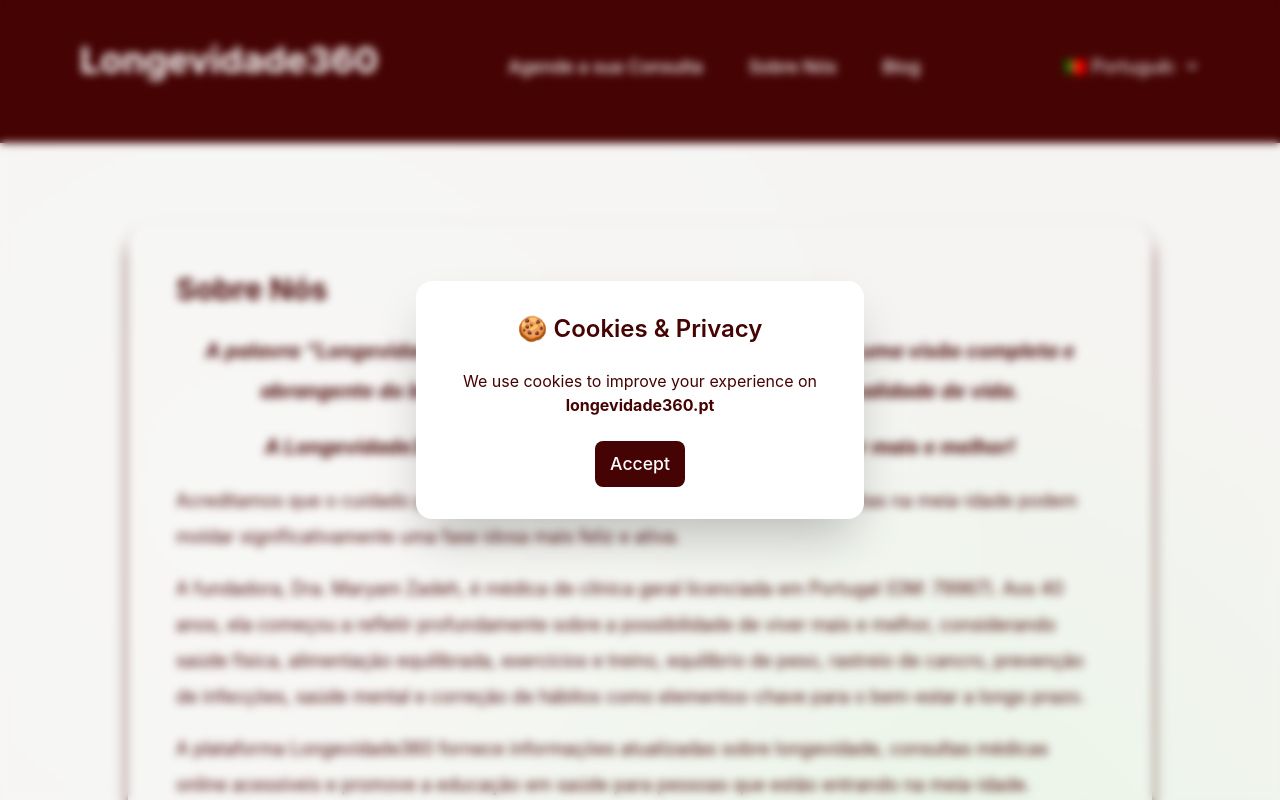
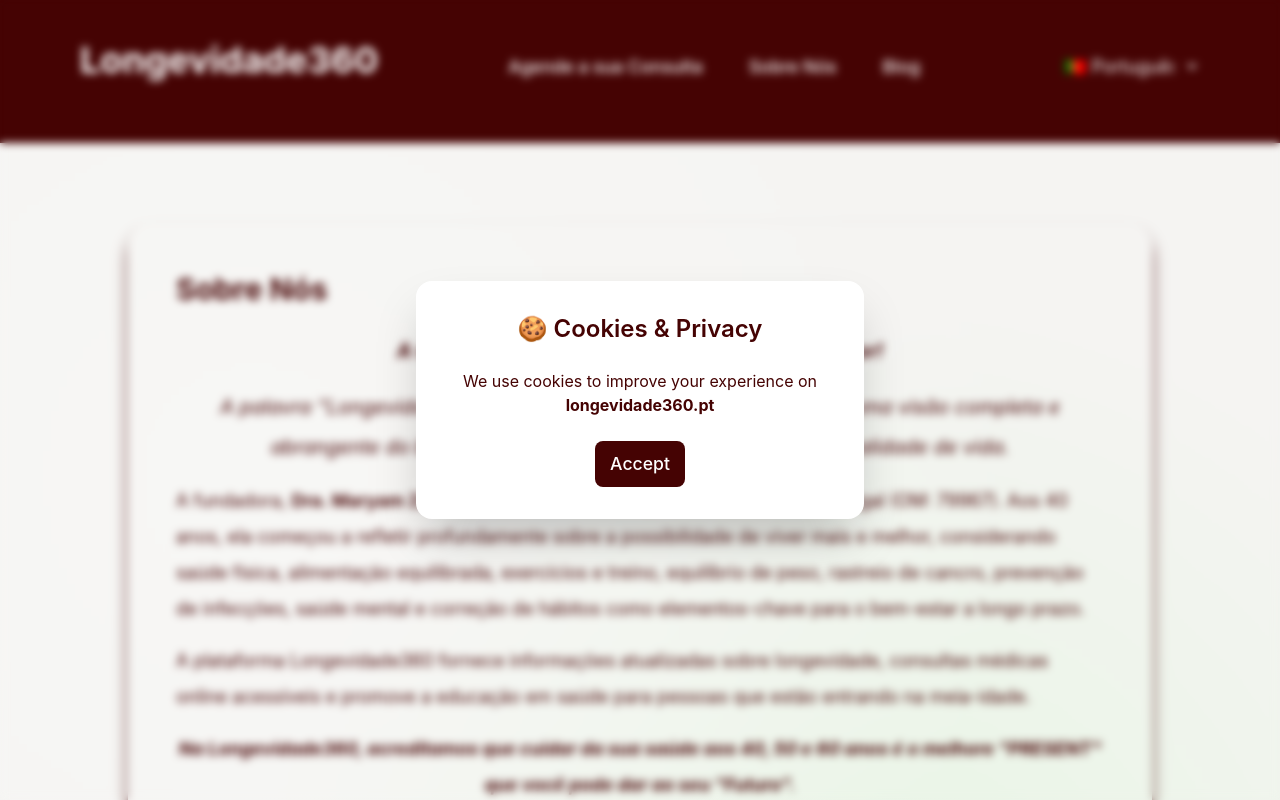
Before and after one commit to Maryamtehranizadeh/longevidade360, a React (Vite) app: page /about in a window 1280 px wide. Shown: the top 800 px of the page. Built offline with nearby package versions, Linux system fonts and the light colour scheme.

Commit message:
some style

```diff
--- a/src/components/ContactUsForm.jsx
+++ b/src/components/ContactUsForm.jsx
@@ -38,8 +38,11 @@ function ContactUsForm() {
   };
 
   return (
-    <div className="m-6 p-6 w-auto md:w-1/2 lg:w-1/3">
+    <div className="mx-auto my-8 p-6 w-auto max-w-xl">
       <form className="flex flex-col space-y-4" onSubmit={handleSubmit}>
+        <h2 className="text-2xl font-bold mb-4 text-primary">
+          {t("Contact Us")}
+        </h2>
         <input
           type="text"
           placeholder={t("Full Name")}
@@ -64,12 +67,7 @@ function ContactUsForm() {
           rows={6}
           required
         />
-        <button
-          type="submit"
-          className="bg-[var(--primary-color)] text-[var(--secondary-color)] p-2 rounded"
-        >
-          {t("Send")}
-        </button>
+        <button type="submit">{t("Send")}</button>
         {status === "success" && (
           <p className="text-green-600">{t("Message sent successfully")}!</p>
         )}
--- a/src/locales/en/translation.json
+++ b/src/locales/en/translation.json
@@ -21,14 +21,20 @@
   "Please explain your health issue and what you would like to achieve with the online appointment.": "Please explain your health issue and what you would like to achieve with the online appointment.",
   "Brief Explanation": "Brief Explanation",
   "Book Appointment": "Book Appointment",
+  "Send": "Send",
+  "Message sent successfully": "Message sent successfully",
+  "Contact Us": "Contact Us",
+  "Full Name": "Full Name",
+  "Something went wrong. Please try again later": "Something went wrong. Please try again later",
+  "Message": "Message",
   "about": {
     "title": "About Us",
-    "paragraph1": "The word “Longevidade” in portuguese language means \"longevity\", which literaly comes from \"Long Life\" and “360” symbolizes a complete, all-around view of well-being, both in quantity and quality of life.",
-    "paragraph2": "Longevidade360's vision is pretty simple: To live longer and healthier!",
+    "paragraph1": "The word “Longevidade” in portuguese and spanish means \"longevity\", which literaly comes from \"Long Life\" and “360” symbolizes a complete, all-around view of well-being, both in quantity and quality of life.",
+    "paragraph2": "Longevidade360's vision: To live longer and healthier!",
     "paragraph3": "We believe that proactive care, awareness, and healthy choices made in midlife, can significantly shape a happier, active and independent elderly stage.",
-    "paragraph4": "The founder, Dr. Maryam Zadeh, is a licensed General Practitioner in Portugal (OM:79967). At the age of 40, she began to deeply reflect on the possibility of living longer and better, considering physical health, diet, workout, weight balance, cancer screening, infection prevention, mental balance and habit correction as key elements in shaping long-term well-being.",
+    "paragraph4": "The founder, <bold>Dr. Maryam Zadeh</bold>, is a licensed General Practitioner in Portugal (OM:79967). At the age of 40, she began to deeply reflect on the possibility of living longer and better, considering physical health, diet, workout, weight balance, cancer screening, infection prevention, mental balance and habit correction as key elements in shaping long-term well-being.",
     "paragraph5": "The platform Longevidade360 provides updated longevity information, accessible online medical consultations and promotes health education for individuals entering midlife.",
-    "paragraph6": "At Longevidade360, we believe that taking care of your health in your 40s, 50s and 60s, is the best present you can give to your future self."
+    "paragraph6": "At Longevidade360, we believe that taking care of your health in your 40s, 50s and 60s, is the best \"PRESENT\" you can give to your \"FUTURE\" self."
   },
   "privacy": {
     "title": "Privacy Policy",
--- a/src/locales/pt/translation.json
+++ b/src/locales/pt/translation.json
@@ -21,14 +21,20 @@
   "Please explain your health issue and what you would like to achieve with the online appointment.": "Por favor, explique o seu problema de saúde e o que gostaria de alcançar com a consulta online.",
   "Brief Explanation": "Breve Explicação",
   "Book Appointment": "Agendar Consulta",
+  "Send": "Enviar",
+  "Message sent successfully": "Mensagem enviada com sucesso",
+  "Contact Us": "Contacte-nos",
+  "Full Name": "Nome Completo",
+  "Something went wrong. Please try again later": "Algo deu errado. Por favor, tente novamente mais tarde",
+  "Message": "Mensagem",
   "about": {
     "title": "Sobre Nós",
     "paragraph1": "A palavra “Longevidade” vem de \"Longa Vida\", e “360” simboliza uma visão completa e abrangente do bem-estar, tanto em quantidade quanto em qualidade de vida.",
-    "paragraph2": "A Longevidade360 foi fundada com uma visão simples: Viver mais e melhor!",
+    "paragraph2": "A visão da Longevidade360: Viver mais e melhor!",
     "paragraph3": "Acreditamos que o cuidado proativo, a conscientização e escolhas saudáveis feitas na meia-idade podem moldar significativamente uma fase idosa mais feliz e ativa.",
-    "paragraph4": "A fundadora, Dra. Maryam Zadeh, é médica de clínica geral licenciada em Portugal (OM: 79967). Aos 40 anos, ela começou a refletir profundamente sobre a possibilidade de viver mais e melhor, considerando saúde física, alimentação equilibrada, exercícios e treino, equilíbrio de peso, rastreio de cancro, prevenção de infecções, saúde mental e correção de hábitos como elementos-chave para o bem-estar a longo prazo.",
+    "paragraph4": "A fundadora, <bold>Dra. Maryam Zadeh</bold>, é médica de clínica geral licenciada em Portugal (OM: 79967). Aos 40 anos, ela começou a refletir profundamente sobre a possibilidade de viver mais e melhor, considerando saúde física, alimentação equilibrada, exercícios e treino, equilíbrio de peso, rastreio de cancro, prevenção de infecções, saúde mental e correção de hábitos como elementos-chave para o bem-estar a longo prazo.",
     "paragraph5": "A plataforma Longevidade360 fornece informações atualizadas sobre longevidade, consultas médicas online acessíveis e promove a educação em saúde para pessoas que estão entrando na meia-idade.",
-    "paragraph6": "Na Longevidade360, acreditamos que cuidar da sua saúde aos 40, 50 e 60 anos é um dos melhores presentes que você pode dar ao seu futuro."
+    "paragraph6": "Na Longevidade360, acreditamos que cuidar da sua saúde aos 40, 50 e 60 anos é o melhore \"PRESENT\" que você pode dar ao seu \"Futuro\"."
   },
   "privacy": {
     "title": "Política de Privacidade",
--- a/src/pages/About.jsx
+++ b/src/pages/About.jsx
@@ -1,26 +1,30 @@
 import React from "react";
 import { useTranslation } from "react-i18next";
 import ContactUsForm from "../components/ContactUsForm";
+import { Trans } from "react-i18next";
 
 function About() {
   const { t } = useTranslation();
 
   return (
-    <div className="flex flex-col gap-y-4 max-w-5xl mx-auto p-12 my-20 text-primary shadow-lg shadow-primary rounded-3xl">
-      <div>
+    <div className="flex flex-col gap-y-4 max-w-5xl mx-auto p-12 my-20 shadow-lg shadow-primary rounded-3xl">
+      <div className="text-primary">
         <h1 className="text-3xl font-bold mb-6">{t("about.title")}</h1>
-
-        <p className="text-xl mb-4 italic text-center font-bold leading-loose">
-          {t("about.paragraph1")}
-        </p>
 
         <p className=" mb-4 font-bold text-xl italic text-center leading-loose">
           {t("about.paragraph2")}
         </p>
 
-        <p className="text-lg mb-4 leading-loose">{t("about.paragraph3")}</p>
+        <p className="text-xl mb-4 italic text-center leading-loose">
+          {t("about.paragraph1")}
+        </p>
 
-        <p className="text-lg mb-4 leading-loose">{t("about.paragraph4")}</p>
+        <p className="text-lg mb-4 leading-loose">
+          <Trans
+            i18nKey="about.paragraph4"
+            components={{ bold: <span className="font-bold" /> }}
+          />
+        </p>
 
         <p className="text-lg mb-4 leading-loose">{t("about.paragraph5")}</p>
 
@@ -28,7 +32,7 @@ function About() {
           {t("about.paragraph6")}
         </p>
       </div>
-      <div>
+      <div className="text-center">
         <ContactUsForm />
       </div>
     </div>
```
